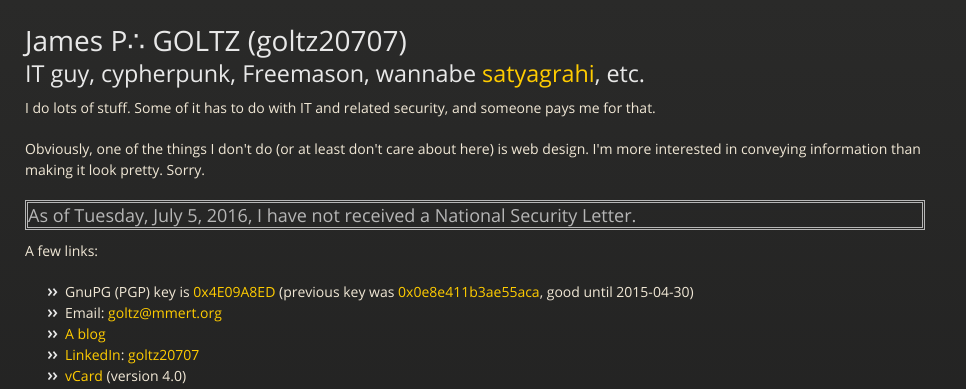
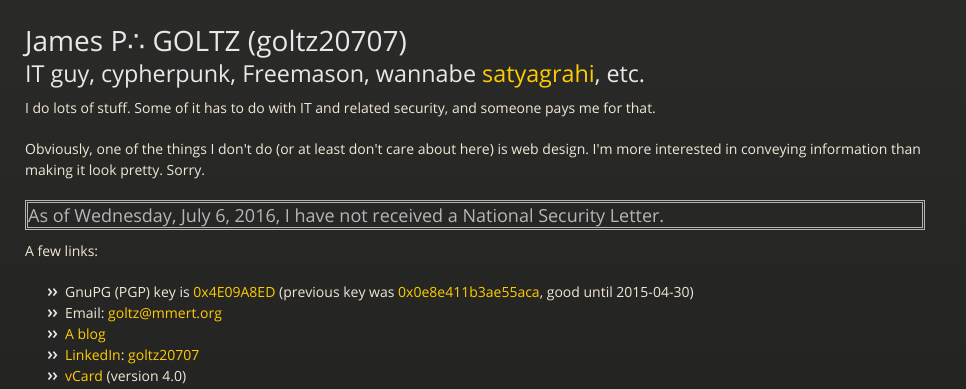
Before and after one commit to goltz20707/goltz20707.github.io, a Jekyll site: the page built from index.html, in a window 1280 px wide. Shown: the top 389 px of the page, without its empty margins (0-966 px from the left). Built offline with Jekyll 4.4.1, drawn with Linux system fonts in a browser that asks for light colours.

Commit message:
Updated.

```diff
--- a/_includes/nsl.html
+++ b/_includes/nsl.html
@@ -1,6 +1,6 @@
 <!-- insert date with date '+%A, %B %e, %Y' -->
 <h3 style="border: double">As of
 
-Tuesday, July  5, 2016,
+Wednesday, July  6, 2016,
 
 I have not received a National Security Letter.</h3>
```
